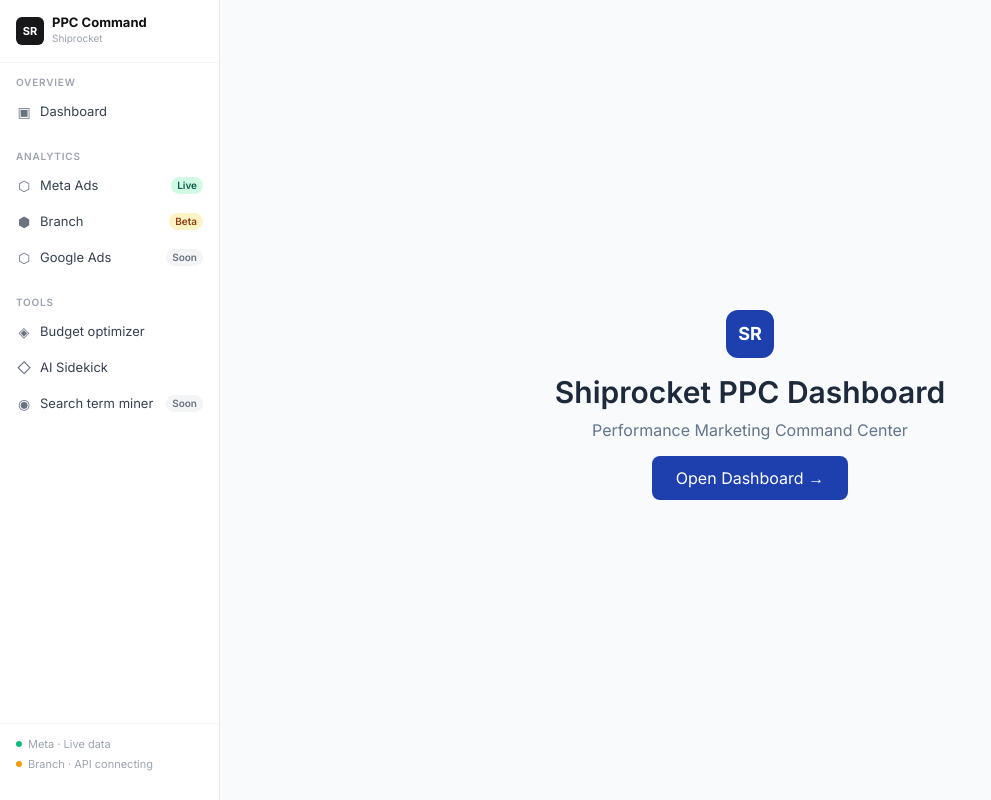
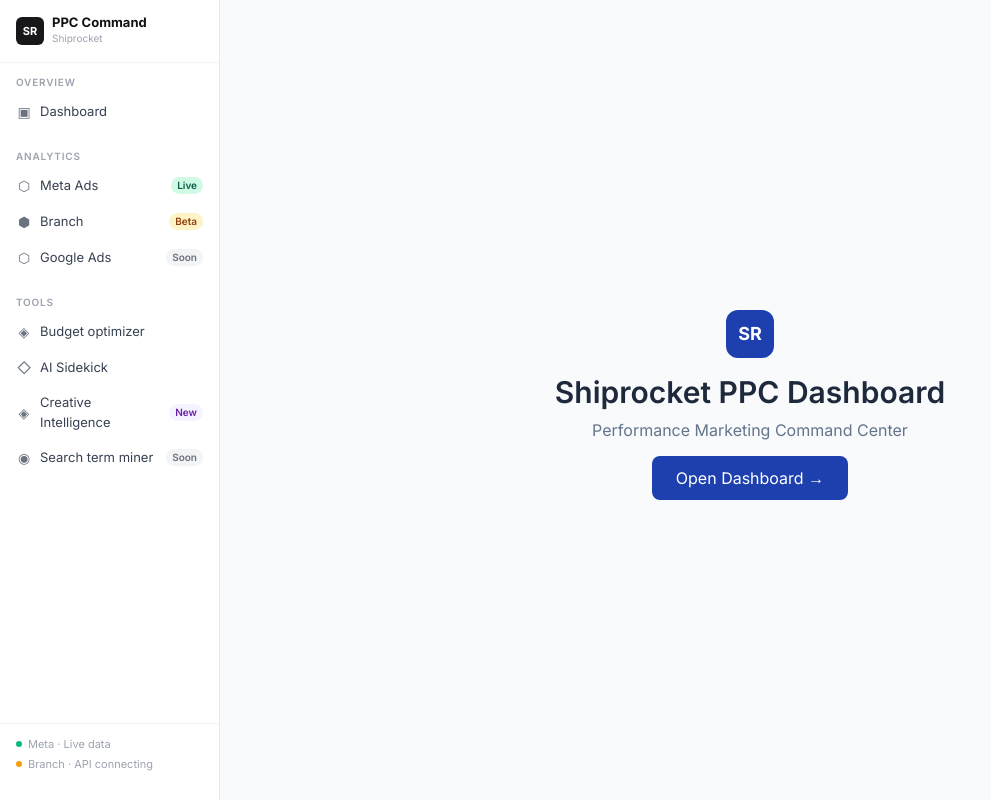
Before and after one commit to riteshrajpoot-ctrl/shiprocket-ppc-dashboard, a Next.js app: page / in a window 1280 px wide. Shown: the whole page, without its empty margins (0-991 px from the left). Built offline with nearby package versions, Linux system fonts and the light colour scheme.

Commit message:
Update sidebar-nav.tsx

```diff
--- a/src/components/sidebar-nav.tsx
+++ b/src/components/sidebar-nav.tsx
@@ -23,6 +23,7 @@
     items: [
       { label: 'Budget optimizer', href: '/budget-optimizer', icon: '◈' },
       { label: 'AI Sidekick', href: '/ai-sidekick', icon: '◇' },
+      { label: 'Creative Intelligence', href: '/intelligence', icon: '◈', badge: 'New', badgeColor: '#6B21A8', badgeBg: '#F5F3FF' },
       { label: 'Search term miner', href: '/search-terms', icon: '◉', badge: 'Soon', badgeColor: '#6B7280', badgeBg: '#F3F4F6' },
     ],
   },
```
